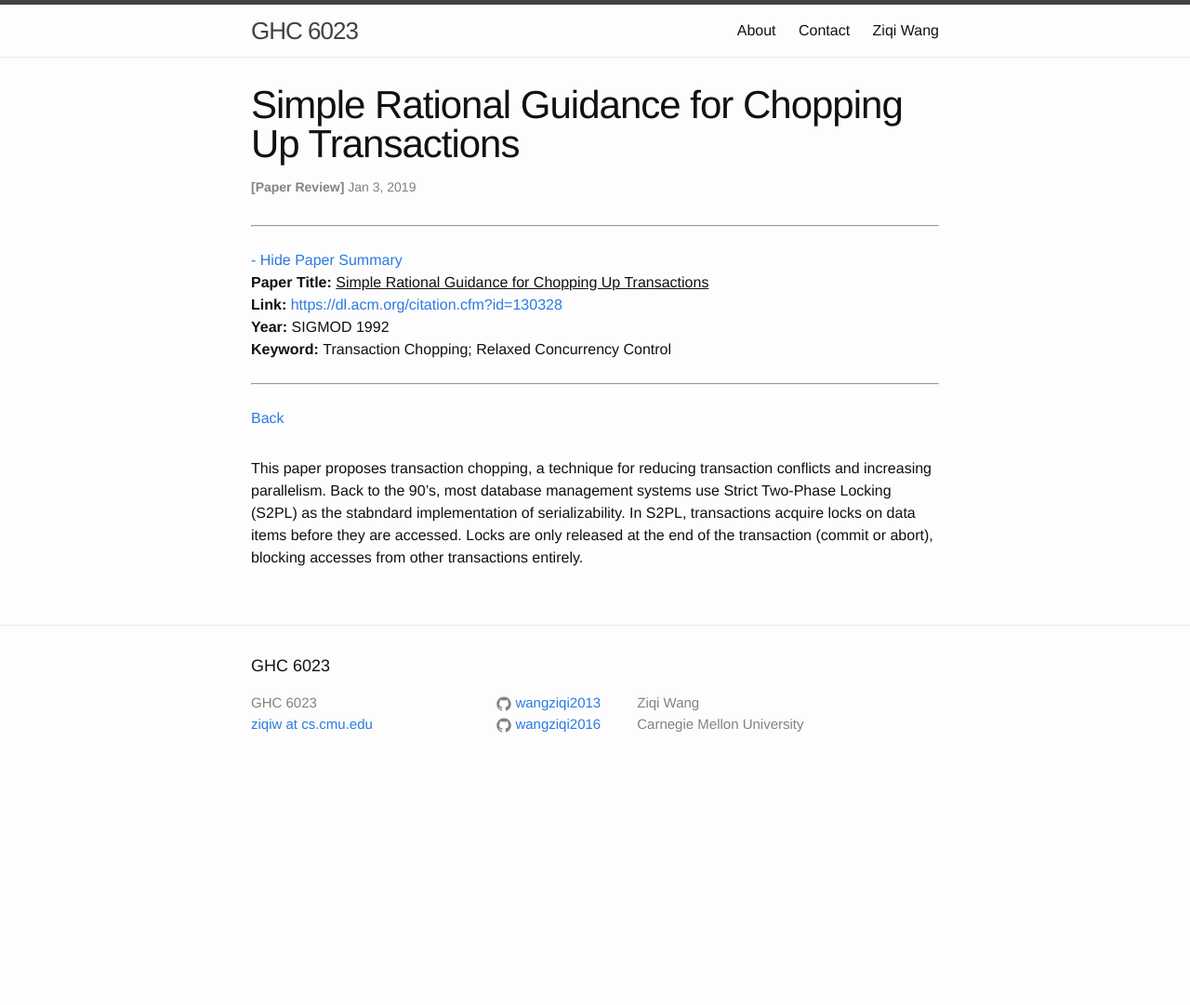
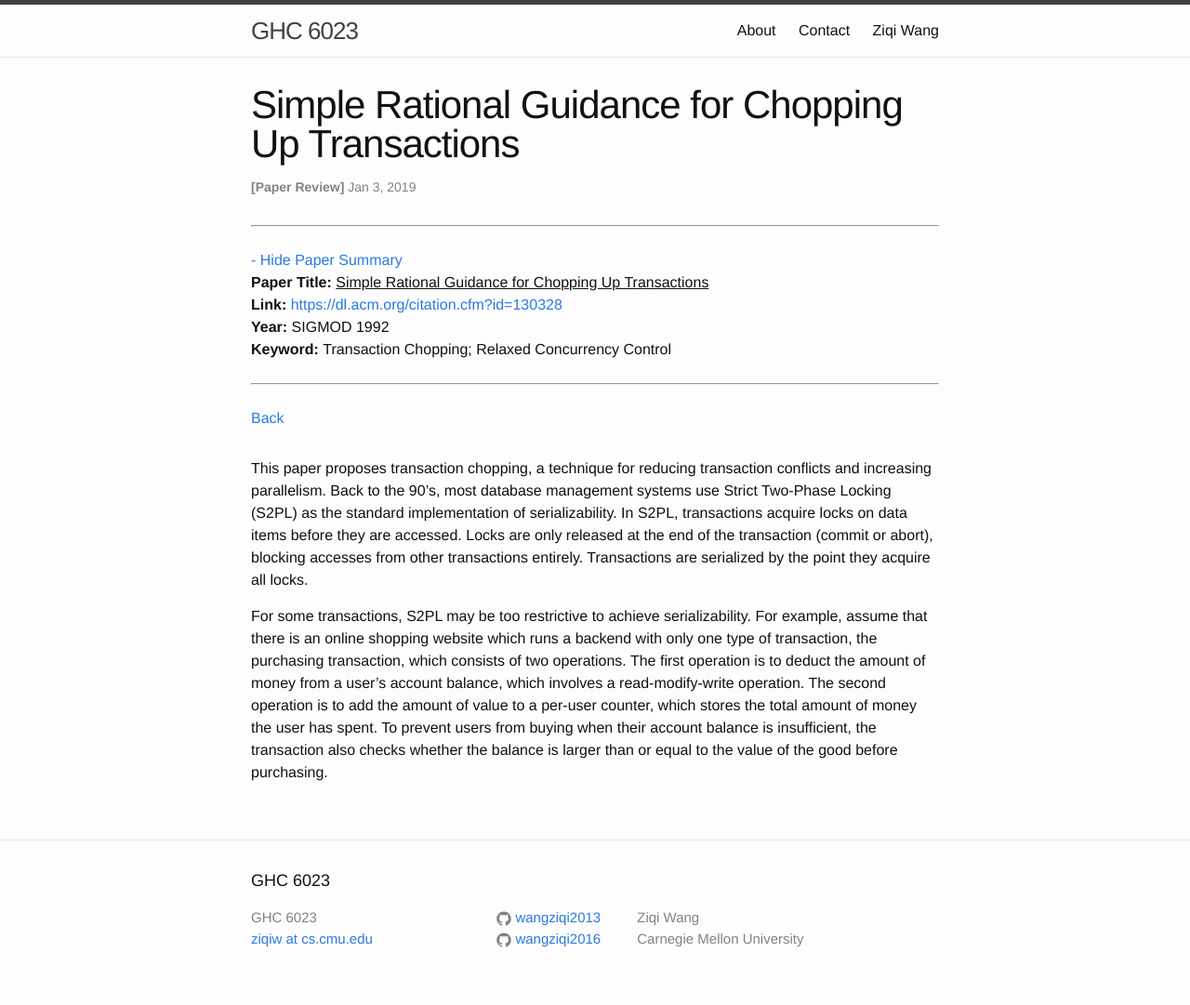
Before and after one commit to wangziqi2013/wangziqi2013.github.io, a Jekyll site: the page built from _posts/2019-01-02-Txn-Chopping.markdown, in a window 1280 px wide. Shown: the whole page at 93% size. Built offline with Jekyll 4.4.1, drawn with Linux system fonts in a browser that asks for light colours; before the commit the page ends 900 px from its top, so only the background shows below that.

Commit message:
Adding an example

```diff
--- a/_posts/2019-01-02-Txn-Chopping.markdown
+++ b/_posts/2019-01-02-Txn-Chopping.markdown
@@ -14,6 +14,14 @@ version_mgmt:
 ---
 
 This paper proposes transaction chopping, a technique for reducing transaction conflicts and increasing parallelism.
-Back to the 90's, most database management systems use Strict Two-Phase Locking (S2PL) as the stabndard implementation
+Back to the 90's, most database management systems use Strict Two-Phase Locking (S2PL) as the standard implementation
 of serializability. In S2PL, transactions acquire locks on data items before they are accessed. Locks are only released
-at the end of the transaction (commit or abort), blocking accesses from other transactions entirely.
+at the end of the transaction (commit or abort), blocking accesses from other transactions entirely. Transactions
+are serialized by the point they acquire all locks.
+
+For some transactions, S2PL may be too restrictive to achieve serializability. For example, assume that there is an
+online shopping website which runs a backend with only one type of transaction, the purchasing transaction, which consists
+of two operations. The first operation is to deduct the amount of money from a user's account balance, which involves a
+read-modify-write operation. The second operation is to add the amount of value to a per-user counter, which stores
+the total amount of money the user has spent. To prevent users from buying when their account balance is insufficient,
+the transaction also checks whether the balance is larger than or equal to the value of the good before purchasing.
```
